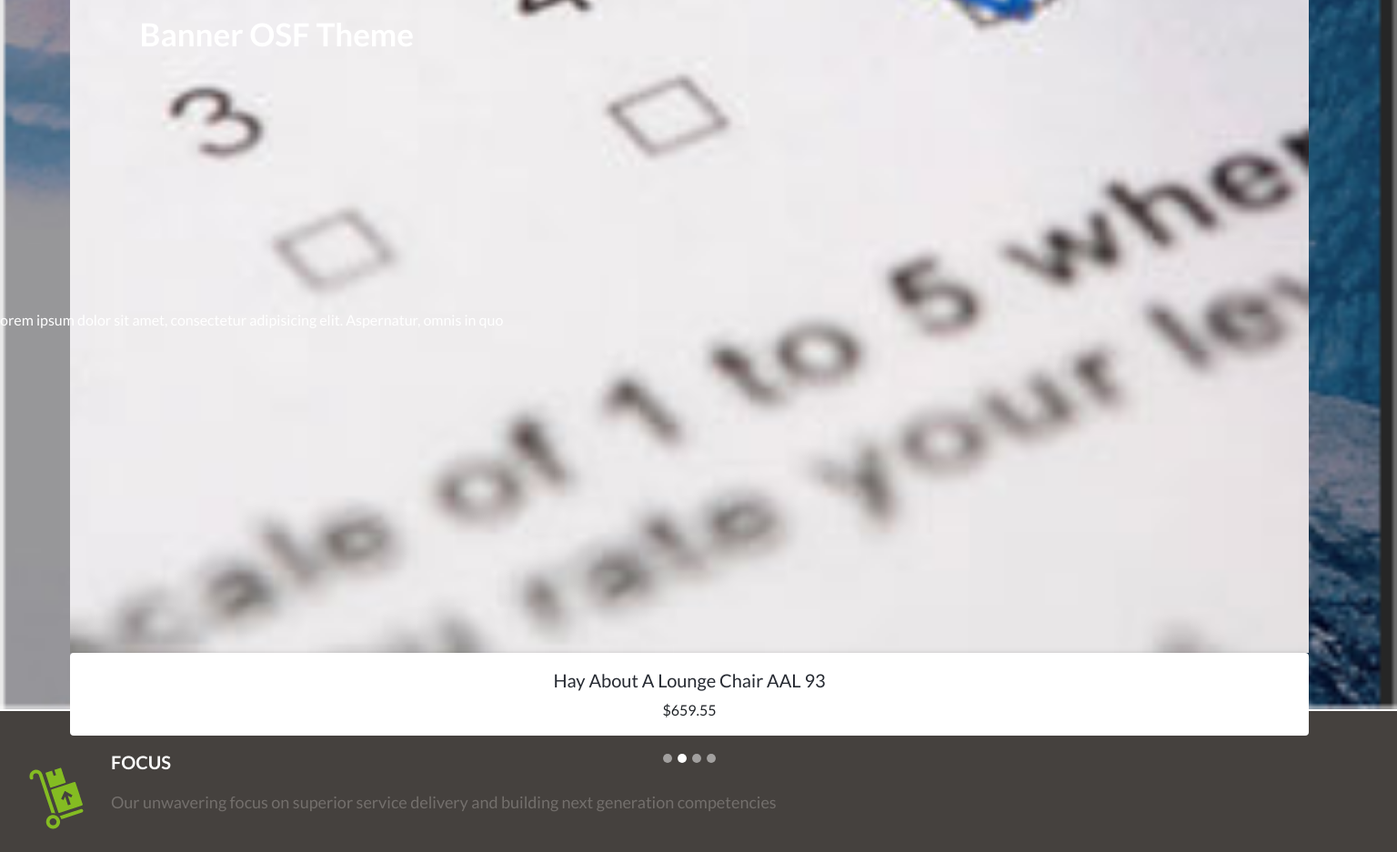
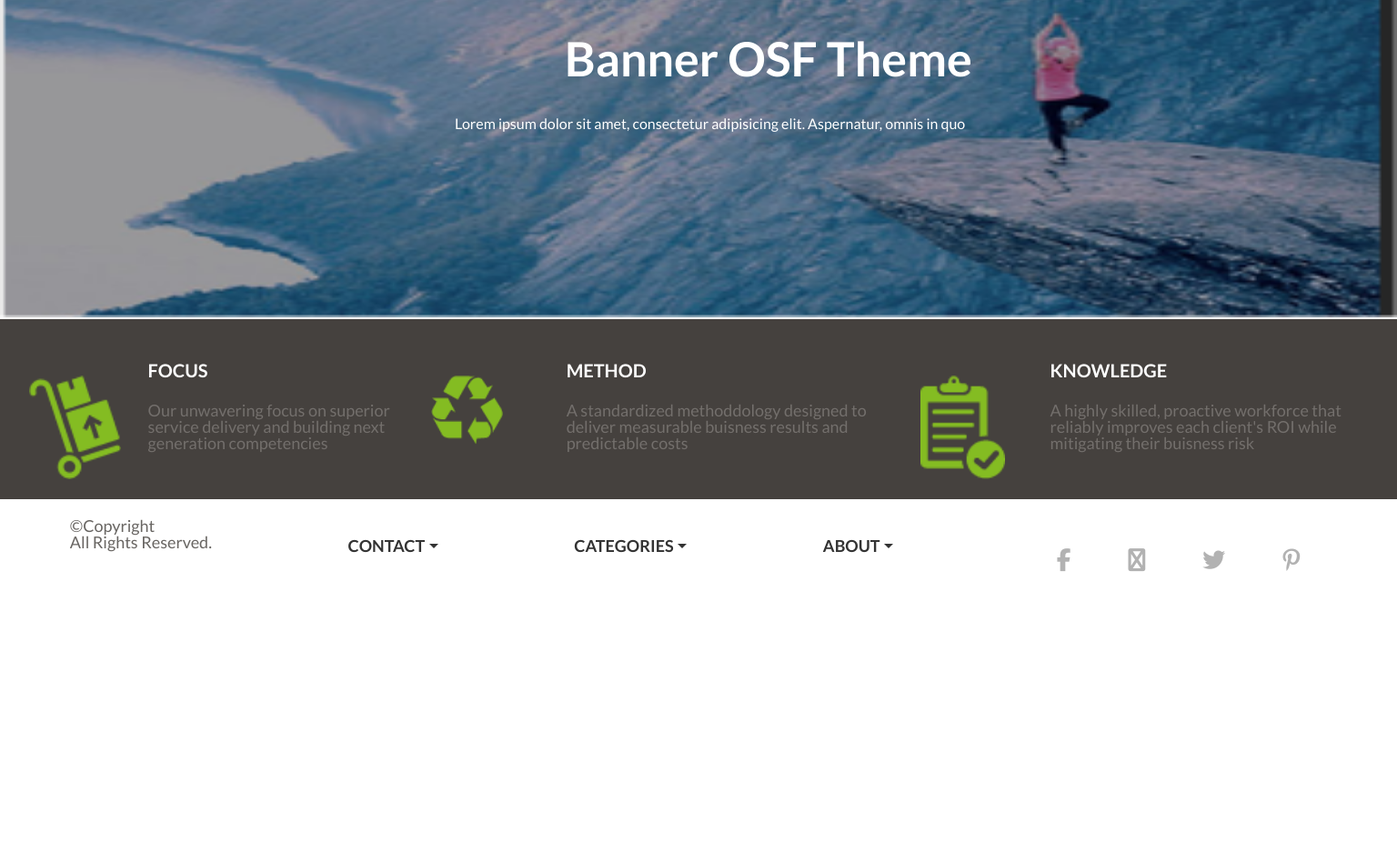
Before and after one commit to flaviusxsc/OSF_Academy_Flavius, a website: page index.html in a window 1536 px wide. Shown: the part 1240-2177 px from the top of the page at 91% size. After the commit the page ends 2129 px from the top, so only its background shows below. Drawn offline with nearby package versions, Linux system fonts and the light colour scheme.

Commit message:
18.09.2020

```diff
--- a/index.html
+++ b/index.html
@@ -184,8 +184,8 @@
         <li data-target="#carousel-example-1z" data-slide-to="3"></li>
       </ol>
       <!--/.Indicators-->
-      <div class="carousel-inner" role="listbox">
-        <div class="carousel-item active">
+      <div class="carousel-inner row" role="listbox">
+        <div class="carousel-item active col-lg-3 col-xl-3">
           <img class="d-block w-100" src="img/product-1.png"
             alt="First slide">
           <div class="card">
@@ -194,7 +194,7 @@
           </div>
         </div>
         <!--Second slide-->
-        <div class="carousel-item">
+        <div class="carousel-item col-lg-3 col-xl-3">
           <img class="d-block w-100" src="img/product-2.png"
             alt="Second slide">
           <div class="card">
@@ -205,7 +205,7 @@
         </div>
         <!--/Second slide-->
         <!--Third slide-->
-        <div class="carousel-item">
+        <div class="carousel-item col-lg-3 col-xl-3">
           <img class="d-block w-100" src="img/product-3.png"
             alt="Third slide">
           <div class="card">
@@ -214,7 +214,7 @@
           </div>
         </div>
         <!--/Third slide-->
-        <div class="carousel-item">
+        <div class="carousel-item col-lg-3 col-xl-3">
           <img class="d-block w-100" src="img/product-4.png"
             alt="Fourth">
           <div class="card">
@@ -240,7 +240,7 @@
 <section class="banner-section">
   <img src="img/banner.png" alt="banner">
   <h1>Banner OSF Theme</h1>
-  <p>orem ipsum dolor sit amet, consectetur adipisicing elit. Aspernatur, omnis in quo</p>
+  <p>Lorem ipsum dolor sit amet, consectetur adipisicing elit. Aspernatur, omnis in quo</p>
 </section>
 <!------------------------------------------Benefits Content  Section------------------------------------------------->
 <section class="benefits-content-section">
@@ -266,8 +266,8 @@
     </div>
   </div>
 </section>
-<footer>
-  <div class="footer-content">
+<footer class="d-sm-flex">
+  <div class="footer-content d-sm-flex justify-content-between">
        <div class="footer-content-year">
         <p>&copy;Copyright&nbsp;&nbsp;<span id="year"></span></p>
          <span>All Rights Reserved.</span>
--- a/sass/style.scss
+++ b/sass/style.scss
@@ -73,10 +73,14 @@ body {
 .navbar {
   padding-left:0;
   padding-right:0;
+  .navbar-brand {
+    height:54px;
+  }
 }
 
 .abs-center-x {
   position: absolute;
+  top:0;
   left: 50%;
   transform: translateX(-50%);
 }
@@ -163,6 +167,10 @@ width:100%;
   }
 }
 /* ----Product Section-------------*/
+.carousel-inner {
+  margin-right:0;
+  margin-left:0;
+}
 
 .products-section {
   width:100%;
@@ -420,8 +428,13 @@ width:100%;
   .feature-image{
     display:none;
   }
+  .navbar {
+    box-shadow:none;
+  }
   .navbar-collapse {
     background-color: #ffffff;
+    display:flex;
+    justify-content: space-between;
 
   }
   .navbar-nav {
@@ -467,6 +480,9 @@ width:100%;
      margin:0 auto;
    }
   /* ------------ /NAVBAR------------------*/
+
+   /* ------------CAROUSEL------------------*/
+
   .carousel{
    margin-right: 20px;
   }
@@ -530,6 +546,31 @@ width:100%;
     line-height:50px;
   }
 }
+/* ------------/*CAROUSEL------------------*/
+
+/* ------------Benefits Section------------------*/
+.benefits-content-section {
+  display:flex;
+  min-height:198px;
+}
+.method {
+  flex-direction:row;
+}
+/* ------------Banner------------------*/
+.banner-section img {
+ height:445px;
+}
+.banner-section h1 {
+  font-size:52px;
+  top:30%;
+  text-align: center;
+}
+.banner-section p {
+  top:50%;
+  left:500px;
+
+}
+
 }
 
  @media (max-width:768px) {
```
Also changed, not shown: css/style.css.
